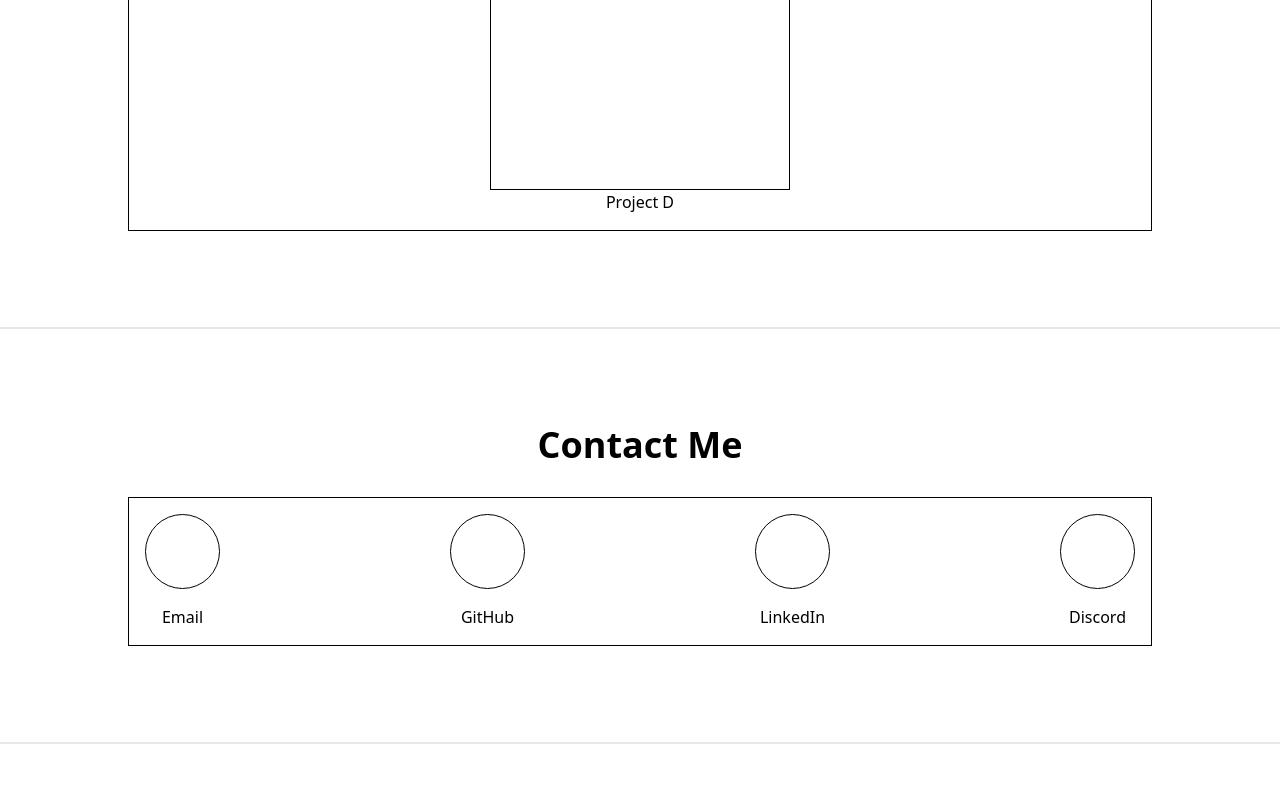
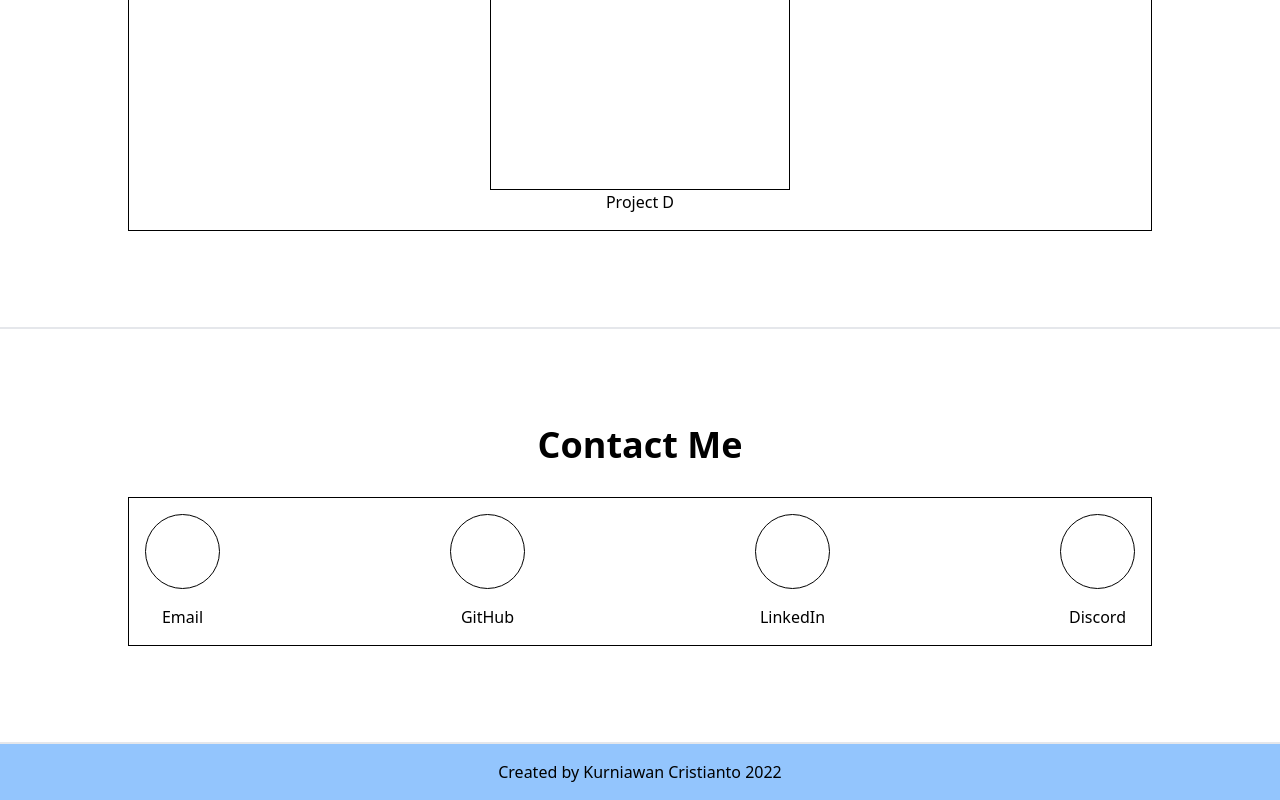
Before and after one commit to WawanC/portfolio, a Next.js app: page / in a window 1280 px wide. Shown: the part 2261-3061 px from the top of the page. Before the commit the page ends 3005 px from the top, so only its background shows below. Built offline with nearby package versions, Linux system fonts and the light colour scheme.

Commit message:
add footer

```diff
--- /dev/null
+++ b/components/footer.tsx
@@ -0,0 +1,9 @@
+const Footer = () => {
+  return (
+    <section className="flex p-4 justify-center bg-blue-300">
+      <span>Created by Kurniawan Cristianto 2022</span>
+    </section>
+  );
+};
+
+export default Footer;
--- a/pages/index.tsx
+++ b/pages/index.tsx
@@ -1,6 +1,7 @@
 import type { NextPage } from "next";
 import AboutMe from "../components/aboutme";
 import ContactMe from "../components/contactme";
+import Footer from "../components/footer";
 import Hero from "../components/hero";
 import NavBar from "../components/navbar";
 import Projects from "../components/projects";
@@ -15,6 +16,7 @@ const Home: NextPage = () => {
       <Techs />
       <Projects />
       <ContactMe />
+      <Footer />
     </>
   );
 };
```
